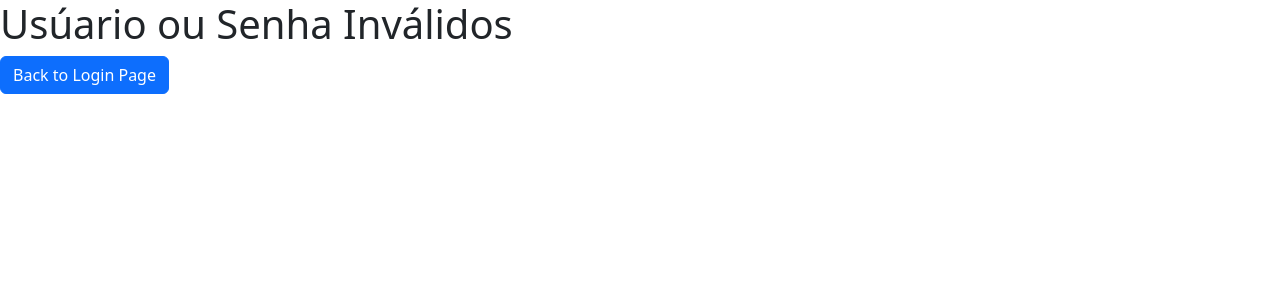
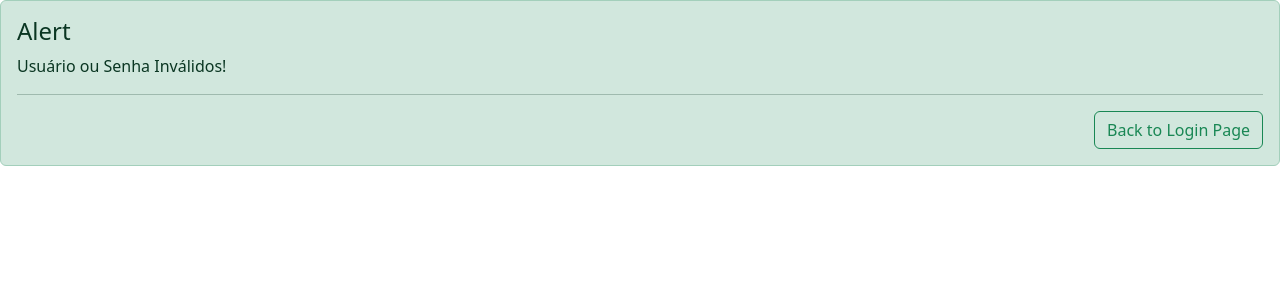
Before and after one commit to psvictordev/loginPage, a React (Create React App) app: page /error in a window 1280 px wide. Shown: the top 300 px of the page. Built offline with nearby package versions, Linux system fonts and the light colour scheme.

Commit message:
Update page error

```diff
--- a/src/App.js
+++ b/src/App.js
@@ -7,6 +7,7 @@ import { Routes, Route, useNavigate } from 'react-router-dom';
 import Home from './pages/Home'
 import Login from './pages/Login'
 import Error from './pages/Error'
+//import Alert from './pages/Alert'
 import Protected from './pages/privateRoute'
 
 function App() {
--- a/src/pages/Error.js
+++ b/src/pages/Error.js
@@ -1,11 +1,13 @@
-import React from "react";
+import React, {useState} from "react";
 
+import Alert from 'react-bootstrap/Alert';
 import Button from 'react-bootstrap/Button';
 import { Navigate, useNavigate } from 'react-router-dom';
 
 function ErrorKey() {
 
     const token = localStorage.getItem(['Victor6015']);
+    const [error, setError] = useState(true);
 
     const navigate = useNavigate();
 
@@ -16,11 +18,21 @@ function ErrorKey() {
 
     if (!token) {
         return (
-            <div>
-            <h1>Usúario ou Senha Inválidos</h1>
-            <Button variant='primary' onClick={signin}>Back to Login Page</Button>{' '}
-            </div>
-        )
+            <>
+                <Alert show={error} variant="success">
+                <Alert.Heading>Alert</Alert.Heading>
+                <p>
+                    Usuário ou Senha Inválidos!
+                </p>
+                <hr />
+                <div className="d-flex justify-content-end">
+                    <Button onClick={signin} variant="outline-success">
+                        Back to Login Page
+                    </Button>
+                </div>
+                </Alert>
+             </>
+        );
     }
     return <Navigate to='/' replace />
 
```
